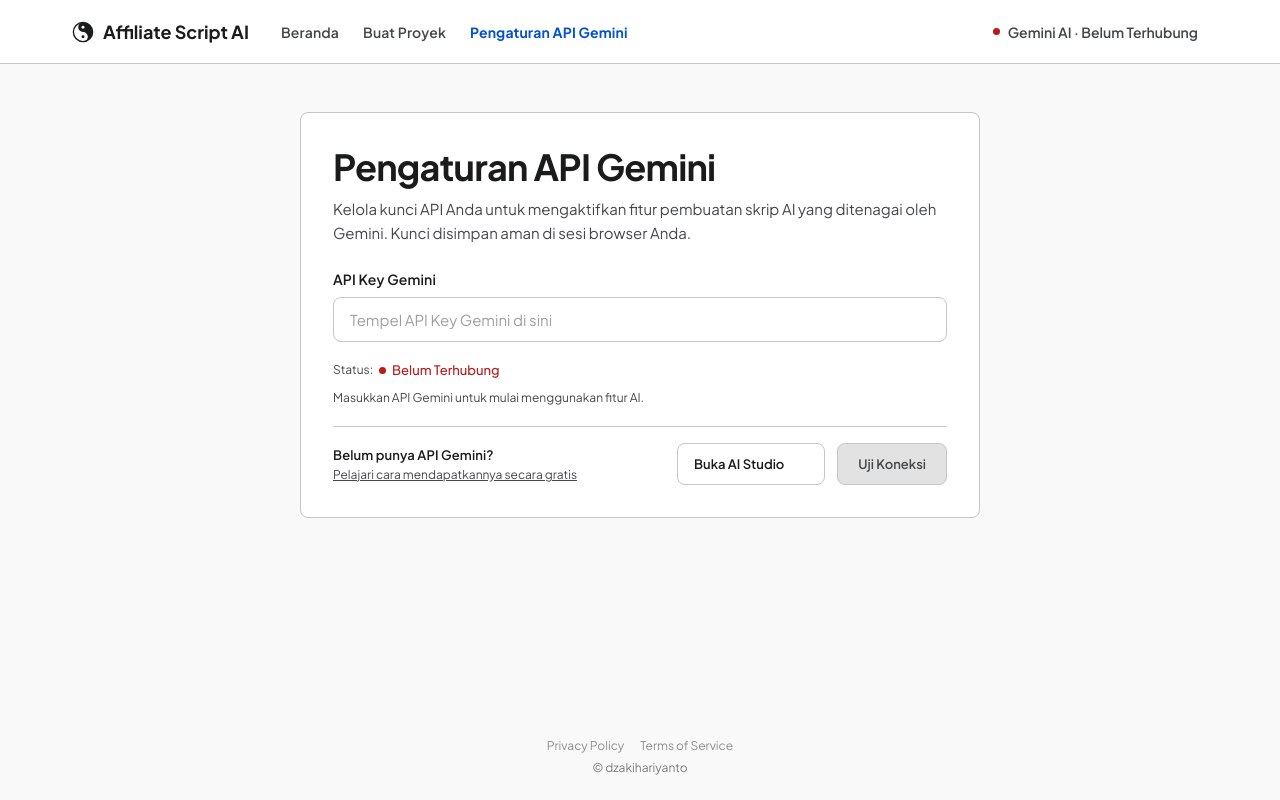
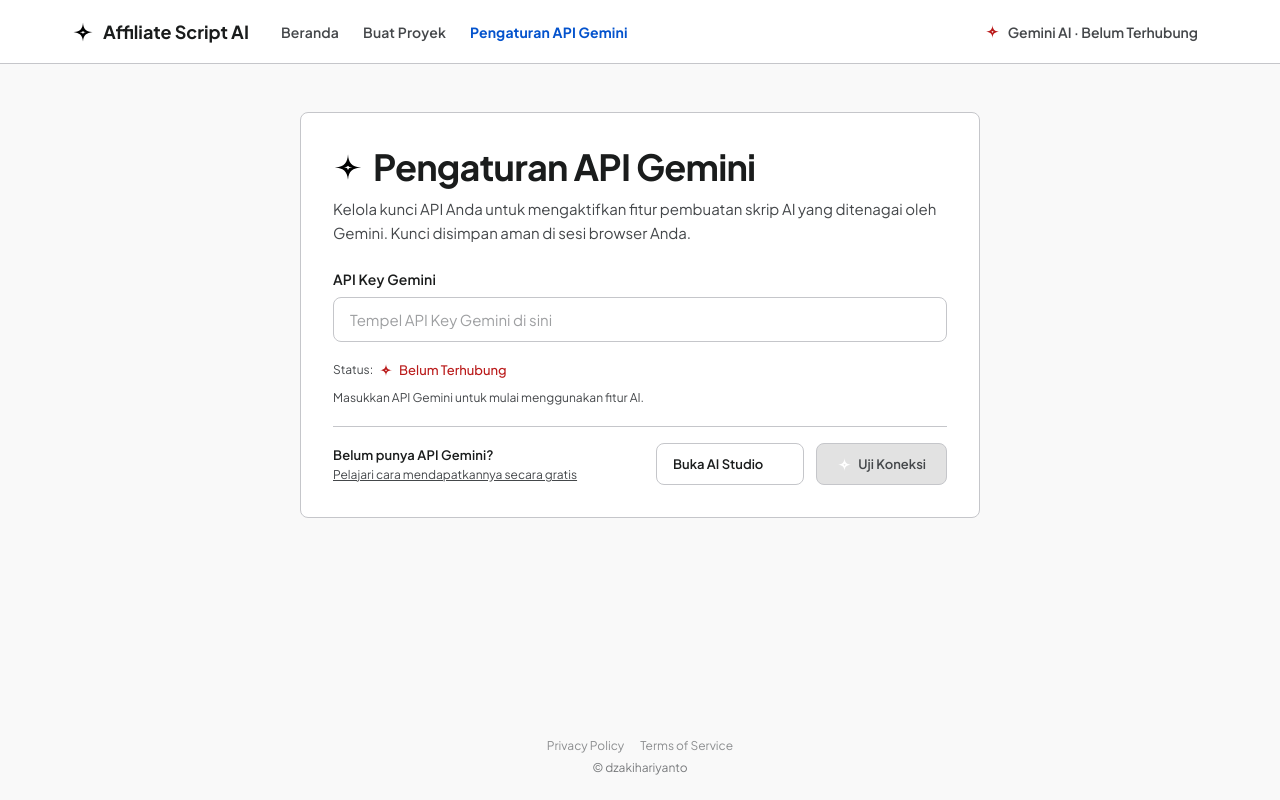
Before and after one commit to dzakihariyanto3-ui/affiliate-script-ai-by-dh, a Next.js app: page /settings in a window 1280 px wide. Built offline with nearby package versions, Linux system fonts and the light colour scheme.

Commit message:
feat: integrate official AI symbol across UI

```diff
--- a/app/settings/page.tsx
+++ b/app/settings/page.tsx
@@ -3,6 +3,7 @@
 import { useState } from "react";
 import { useApp } from "@/lib/app-context";
 import StatusBadge from "@/components/StatusBadge";
+import { IconAiSymbol } from "@/components/Icons";
 
 const instructions = [
   "Kunjungi situs Google AI Studio melalui tombol di bawah.",
@@ -57,9 +58,10 @@ export default function SettingsPage() {
         <header style={{ marginBottom: "24px" }}>
           <h1
             className="font-headline-lg-mobile md-headline-lg text-primary"
-            style={{ marginBottom: "8px", fontWeight: 700 }}
+            style={{ marginBottom: "8px", fontWeight: 700, display: "flex", alignItems: "center", gap: "10px" }}
           >
-            Pengaturan API Gemini
+            <IconAiSymbol size={30} color="var(--primary)" />
+            <span>Pengaturan API Gemini</span>
           </h1>
           <p className="font-body text-on-surface-variant" style={{ fontSize: "15px" }}>
             Kelola kunci API Anda untuk mengaktifkan fitur pembuatan skrip AI yang
@@ -175,7 +177,7 @@ export default function SettingsPage() {
                 type="submit"
                 className="btn-primary"
                 disabled={testing || !inputValue.trim()}
-                style={{ padding: "8px 20px", fontSize: "13px" }}
+                style={{ padding: "8px 20px", fontSize: "13px", display: "inline-flex", alignItems: "center", gap: "6px" }}
               >
                 {testing ? (
                   <>
@@ -185,7 +187,10 @@ export default function SettingsPage() {
                     Menguji…
                   </>
                 ) : (
-                  "Uji Koneksi"
+                  <>
+                    <IconAiSymbol size={15} color="white" />
+                    <span>Uji Koneksi</span>
+                  </>
                 )}
               </button>
             </div>
--- a/components/GeminiStatusButton.tsx
+++ b/components/GeminiStatusButton.tsx
@@ -2,6 +2,7 @@
 
 import Link from "next/link";
 import { useApp } from "@/lib/app-context";
+import { IconAiSymbol } from "./Icons";
 
 export default function GeminiStatusButton() {
   const { status } = useApp();
@@ -37,15 +38,7 @@ export default function GeminiStatusButton() {
       }}
       title="Konfigurasi API Gemini"
     >
-      <span
-        style={{
-          width: "7px",
-          height: "7px",
-          borderRadius: "50%",
-          backgroundColor: dotColor,
-          display: "inline-block",
-        }}
-      />
+      <IconAiSymbol size={15} color={dotColor} />
       <span>{statusLabel}</span>
     </Link>
   );
--- a/components/GenerationProgress.tsx
+++ b/components/GenerationProgress.tsx
@@ -1,6 +1,7 @@
 "use client";
 
 import { useEffect, useState } from "react";
+import { IconAiSymbol } from "./Icons";
 
 const processSteps = [
   {
@@ -77,6 +78,9 @@ export default function GenerationProgress({
       }}
     >
       <header style={{ textAlign: "center", marginBottom: "32px" }}>
+        <div style={{ display: "flex", justifyContent: "center", marginBottom: "12px" }}>
+          <IconAiSymbol size={36} color="var(--secondary)" />
+        </div>
         <h2
           className="font-headline-lg-mobile md-headline-lg text-primary"
           style={{ marginBottom: "8px", fontWeight: 700 }}
--- a/components/Header.tsx
+++ b/components/Header.tsx
@@ -4,7 +4,7 @@ import { useState } from "react";
 import Link from "next/link";
 import { usePathname } from "next/navigation";
 import GeminiStatusButton from "./GeminiStatusButton";
-import { IconYinYang } from "./Icons";
+import { IconAiSymbol } from "./Icons";
 
 const navItems = [
   { href: "/", label: "Beranda", icon: "home" },
@@ -58,7 +58,7 @@ export default function Header() {
               textDecoration: "none",
             }}
           >
-            <IconYinYang size={22} />
+            <IconAiSymbol size={22} color="var(--primary)" />
             <span>Affiliate Script AI</span>
           </Link>
 
--- a/components/Icons.tsx
+++ b/components/Icons.tsx
@@ -330,6 +330,42 @@ export function IconArrowForward({ size = 14 }: { size?: number }) {
   );
 }
 
+export function IconAiSymbol({
+  size = 22,
+  color,
+  style,
+  className,
+}: {
+  size?: number;
+  color?: string;
+  style?: React.CSSProperties;
+  className?: string;
+}) {
+  return (
+    <svg
+      width={size}
+      height={size}
+      viewBox="0 0 24 24"
+      fill={color || "currentColor"}
+      xmlns="http://www.w3.org/2000/svg"
+      style={{
+        display: "inline-block",
+        verticalAlign: "middle",
+        flexShrink: 0,
+        ...style,
+      }}
+      className={className}
+      aria-hidden="true"
+    >
+      <path
+        fillRule="evenodd"
+        clipRule="evenodd"
+        d="M 12.01 1.71 C 12.29 8.64, 15.40 12.30, 22.50 12.00 C 15.83 13.38, 12.64 14.61, 12.01 22.29 C 11.35 14.84, 8.08 13.34, 1.50 12.00 C 8.82 12.25, 11.58 8.45, 12.01 1.71 Z M 12.01 11.00 C 11.64 11.67, 10.74 12.16, 8.42 12.34 C 10.77 12.53, 11.55 12.49, 12.01 14.59 C 12.26 12.84, 13.40 12.39, 15.42 12.34 C 13.40 12.29, 12.37 11.67, 12.01 11.00 Z"
+      />
+    </svg>
+  );
+}
+
 export function IconYinYang({ size = 22 }: { size?: number }) {
   return (
     <svg
--- a/components/StatusBadge.tsx
+++ b/components/StatusBadge.tsx
@@ -1,6 +1,7 @@
 "use client";
 
 import { ApiStatus } from "@/lib/types";
+import { IconAiSymbol } from "./Icons";
 
 const statusConfig: Record<
   ApiStatus,
@@ -43,15 +44,7 @@ export default function StatusBadge({ status }: { status: ApiStatus }) {
         color: current.textColor,
       }}
     >
-      <span
-        style={{
-          width: "7px",
-          height: "7px",
-          borderRadius: "50%",
-          backgroundColor: current.dotColor,
-          display: "inline-block",
-        }}
-      />
+      <IconAiSymbol size={14} color={current.dotColor} />
       <span>{current.label}</span>
     </span>
   );
```
Also changed, not shown: app/create/page.tsx (+13 -14 lines), app/page.tsx (+7 -4 lines), 1 other file (tests, documents, lock files or other folders).
